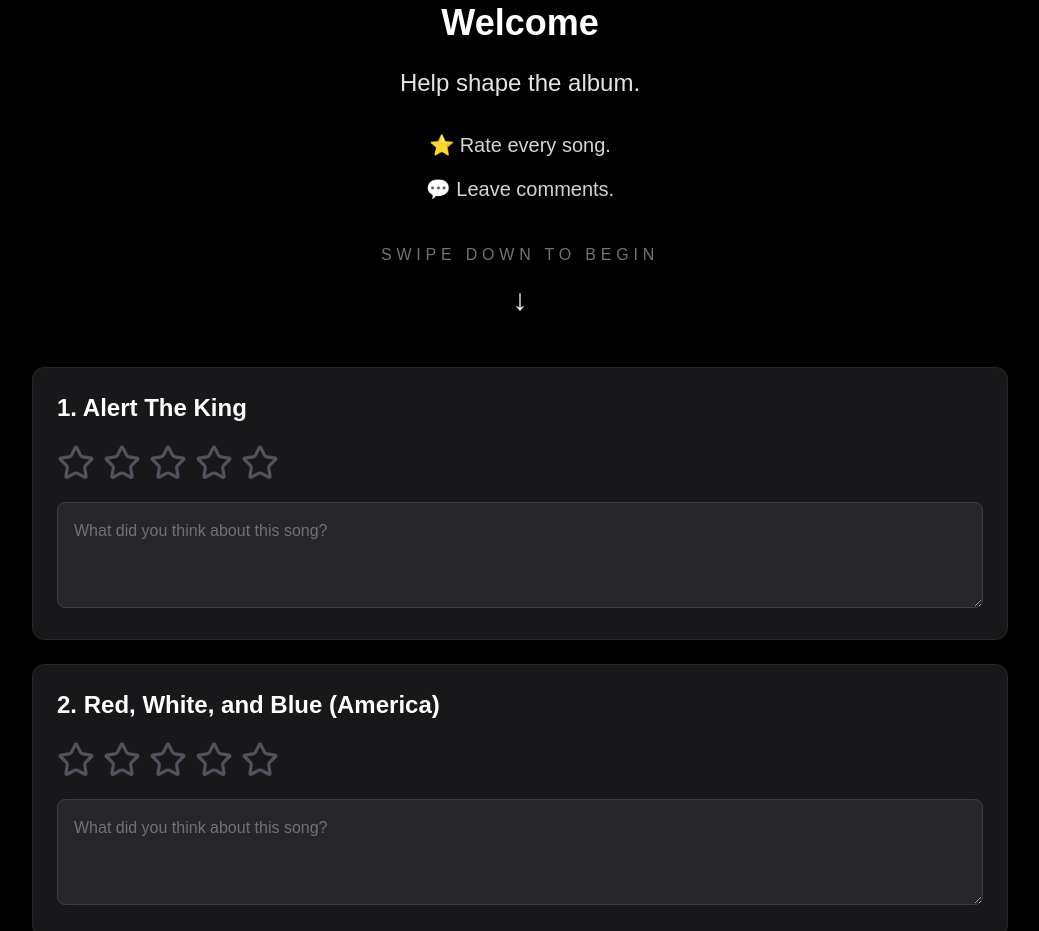
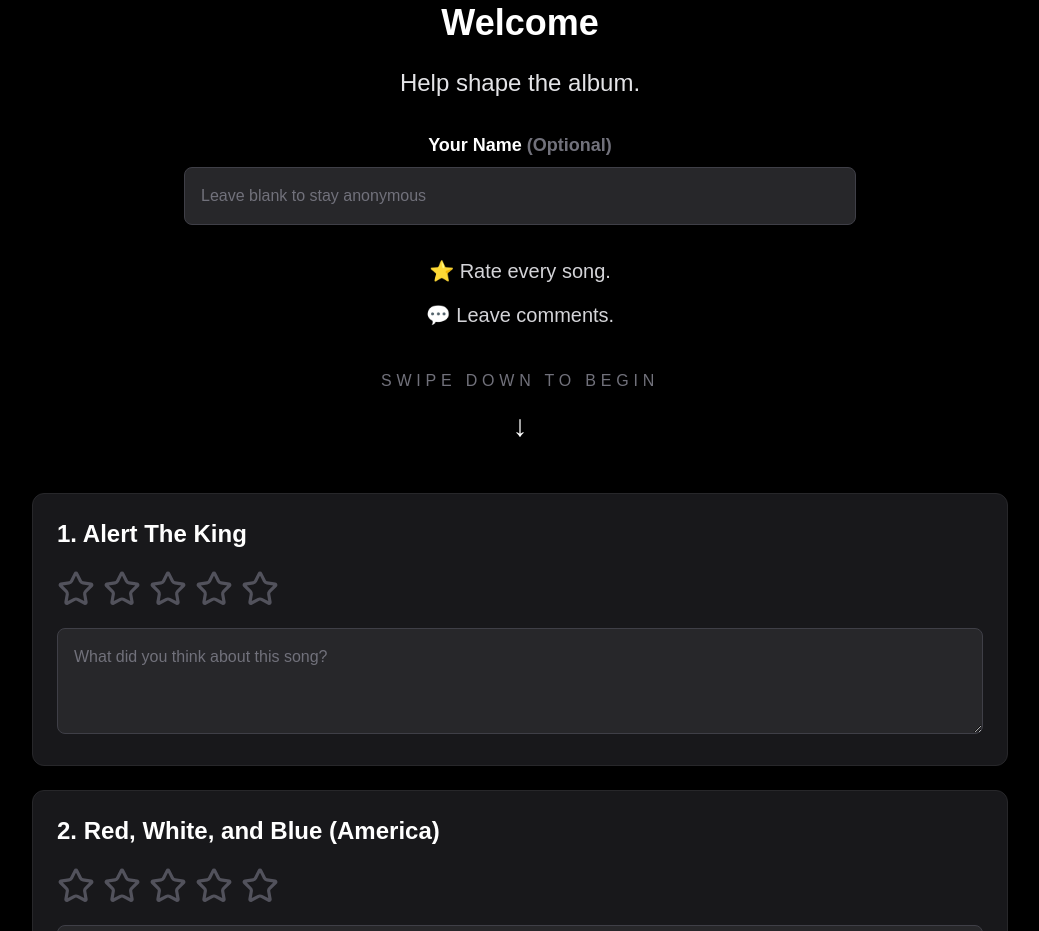
Before and after one commit to alogan15/pay-homage, a Next.js app: page / in a window 1280 px wide. Shown: the part 1140-2071 px from the top of the page, without its empty margins (120-1159 px from the left). Built offline with nearby package versions, Linux system fonts and the light colour scheme.

Commit message:
username added

```diff
--- a/app/admin/page.tsx
+++ b/app/admin/page.tsx
@@ -37,6 +37,10 @@ export default async function AdminPage() {
           key={item.id}
           className="bg-zinc-900 border border-zinc-800 rounded-xl p-6 mb-8 shadow-xl"
         >
+          <p className="text-lg font-bold mb-4">
+            👤 {item.reviewer_name || "Anonymous"}
+          </p>
+
           {/* Overall Rating */}
 
           <h2 className="text-2xl font-bold mb-4">
--- a/app/api/submit/route.ts
+++ b/app/api/submit/route.ts
@@ -12,6 +12,7 @@ export async function POST(request: Request) {
         favorite_track: body.favoriteTrack,
         final_thoughts: body.finalThoughts,
         song_reviews: body.reviews,
+        reviewer_name: body.reviewerName,
       });
 
     if (error) {
--- a/app/page.tsx
+++ b/app/page.tsx
@@ -13,6 +13,7 @@ export default function Home() {
   const [reviews, setReviews] = useState<
     Record<number, { rating: number; comment: string }>
   >({});
+  const [reviewerName, setReviewerName] = useState("");
 
   return (
     <main className="min-h-screen bg-black text-white">
@@ -20,8 +21,10 @@ export default function Home() {
 
         <AlbumHeader />
 
-        <WelcomeCard />
-
+        <WelcomeCard
+          reviewerName={reviewerName}
+          setReviewerName={setReviewerName}
+        />
         {songs.map((song) => (
           <SongCard
             key={song.id}
@@ -36,8 +39,10 @@ export default function Home() {
           />
         ))}
 
-        <OverallReview reviews={reviews} />
-
+          <OverallReview
+            reviews={reviews}
+            reviewerName={reviewerName}
+          />
       </div>
     </main>
   );
--- a/components/OverallReview.tsx
+++ b/components/OverallReview.tsx
@@ -11,10 +11,13 @@ interface OverallReviewProps {
       comment: string;
     }
   >;
+
+  reviewerName: string;
 }
 
 export default function OverallReview({
   reviews,
+  reviewerName,
 }: OverallReviewProps) {
   const [overallRating, setOverallRating] = useState(0);
   const [favoriteTrack, setFavoriteTrack] = useState("");
@@ -29,6 +32,7 @@ export default function OverallReview({
       favoriteTrack,
       finalThoughts,
       reviews,
+      reviewerName,
       submittedAt: new Date().toISOString(),
     };
 
--- a/components/WelcomeCard.tsx
+++ b/components/WelcomeCard.tsx
@@ -1,4 +1,13 @@
-export default function WelcomeCard() {
+interface WelcomeCardProps {
+  reviewerName: string;
+  setReviewerName: (name: string) => void;
+}
+
+export default function WelcomeCard({
+  reviewerName,
+  setReviewerName,
+}: WelcomeCardProps) {
+
   return (
     <section className="text-center max-w-2xl mx-auto py-10">
       <div className="text-5xl mb-4">👑</div>
@@ -10,6 +19,20 @@ export default function WelcomeCard() {
       <p className="text-2xl text-zinc-200 mb-8">
         Help shape the album.
       </p>
+
+      <div className="mb-8">
+        <label className="block text-lg font-semibold mb-2">
+          Your Name <span className="text-zinc-500">(Optional)</span>
+        </label>
+
+        <input
+          type="text"
+          value={reviewerName}
+          onChange={(e) => setReviewerName(e.target.value)}
+          placeholder="Leave blank to stay anonymous"
+          className="w-full rounded-lg bg-zinc-800 border border-zinc-700 p-4 text-white placeholder:text-zinc-500"
+        />
+      </div>
 
       <div className="space-y-4 text-xl text-zinc-300">
         <p>⭐ Rate every song.</p>
```
